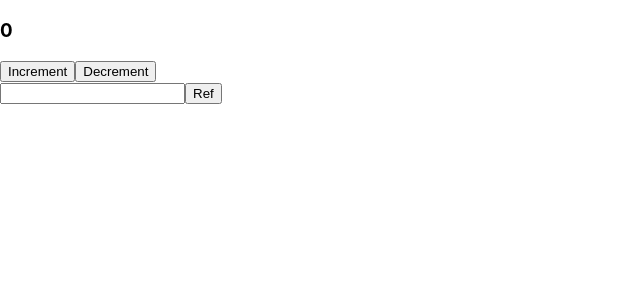
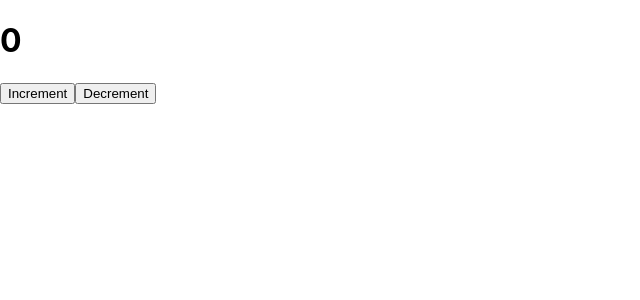
Before and after one commit to fuadofficial/react-sample, a React (Create React App) app: page / in a window 1280 px wide. Shown: the top 300 px of the page, without its empty margins (0-640 px from the left). Built offline with nearby package versions, Linux system fonts and the light colour scheme.

Commit message:
study useCallback

```diff
--- a/src/App.js
+++ b/src/App.js
@@ -1,17 +1,21 @@
-import { useRef } from "react";
 import Counter from "./Counter";
+import React, { useCallback, useState } from "react";
 
 function App() {
-  console.log("main page");
-  const inputRef = useRef();
-  const accessRef = () => {
-    console.log(inputRef);
-  };
+  const [counter, setCounter] = useState(0);
+
+  const increment = useCallback(() => {
+    setCounter((currentCounter) => currentCounter + 1);
+  }, [setCounter]);
+
+  const decrement = useCallback(() => {
+    setCounter((currentCounter) => currentCounter - 1);
+  },[setCounter]);
+
   return (
     <div>
-      <Counter />
-      <input type="text" ref={inputRef} />
-      <button onClick={accessRef}>Ref</button>
+      <h1>{counter}</h1>
+      <Counter decrement={decrement} increment={increment} />
     </div>
   );
 }
--- a/src/Counter.js
+++ b/src/Counter.js
@@ -1,14 +1,13 @@
-import React, { useState, memo } from "react";
+import React, { memo, useRef } from "react";
 
-function Counter() {
-  const [counter, setCounter] = useState(0);
+function Counter({ increment, decrement }) {
+  const ref = useRef(0);
+  console.log(ref.current++);
 
-  console.log("counter page");
   return (
     <div>
-      <h3>{counter}</h3>
-      <button onClick={() => setCounter(counter + 1)}>Increment</button>
-      <button onClick={() => setCounter(counter - 1)}>Decrement</button>
+      <button onClick={increment}>Increment</button>
+      <button onClick={decrement}>Decrement</button>
     </div>
   );
 }
```
